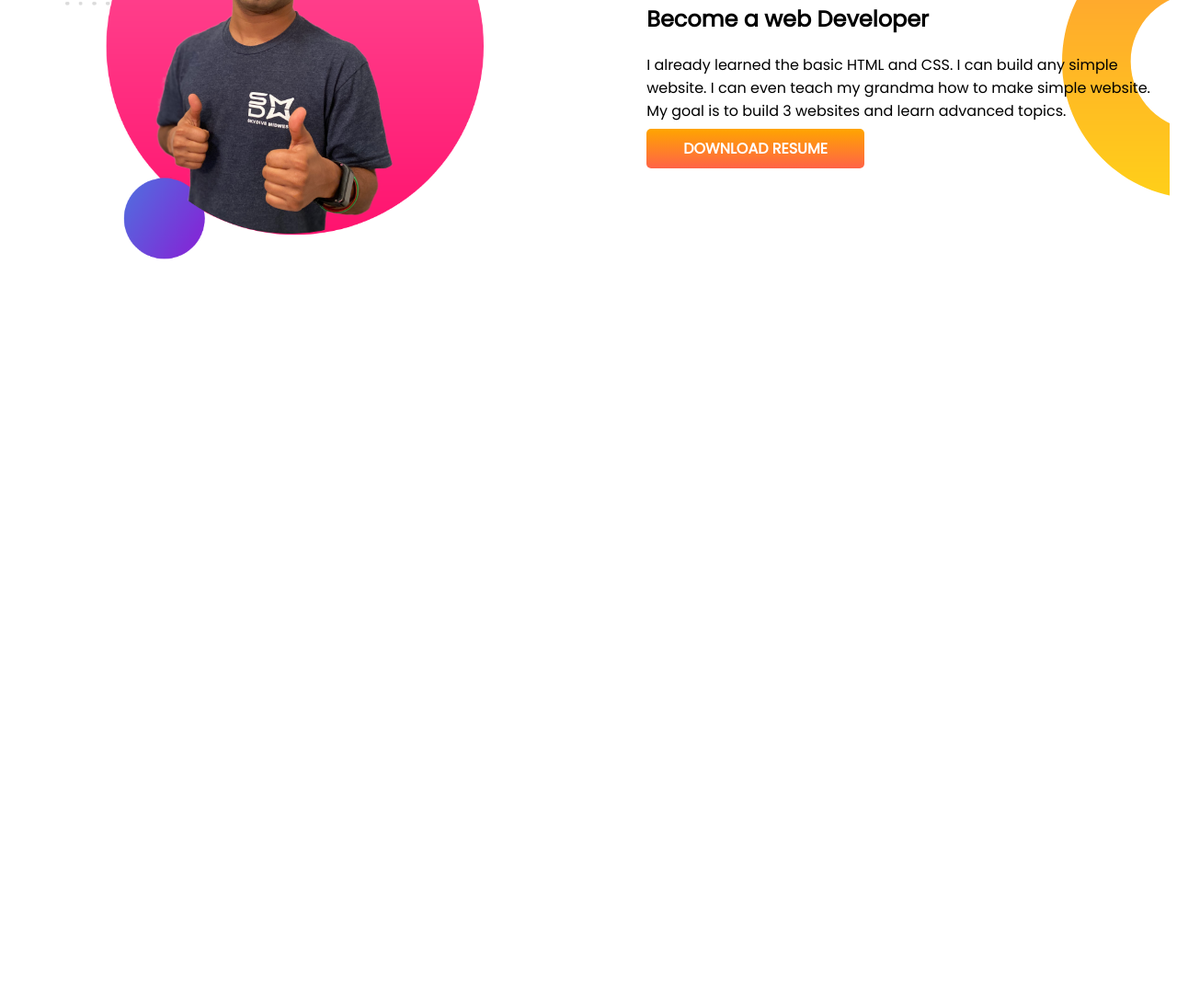
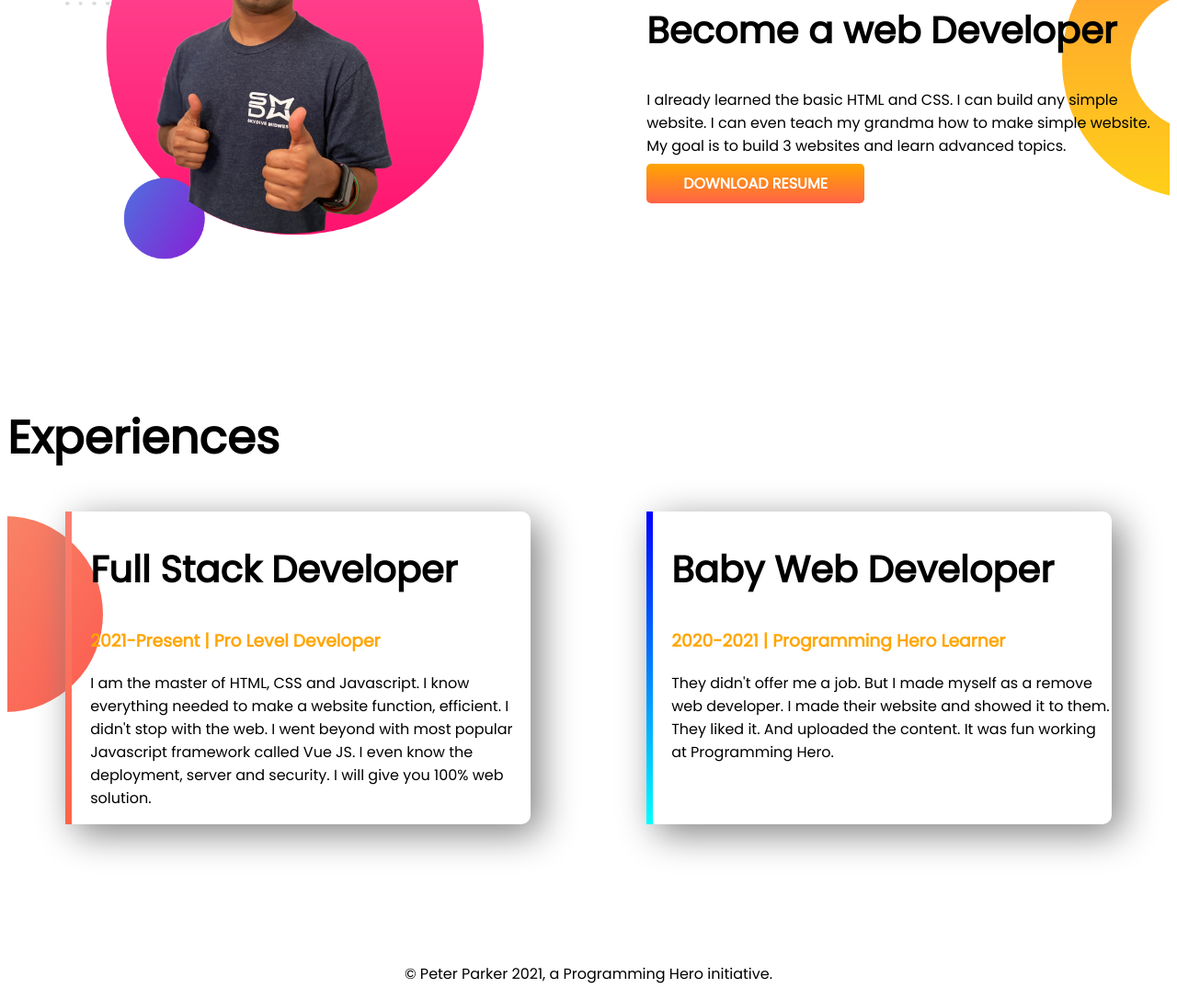
Before and after one commit to nahidraj2020/developer-portfolio, a plain HTML site: page index.html in a window 1280 px wide. Shown: the part 776-1863 px from the top of the page at 92% size. Before the commit the page ends 1215 px from the top, so only its background shows below. Drawn offline with Linux system fonts and the light colour scheme.

Commit message:
website done

```diff
--- a/index.html
+++ b/index.html
@@ -13,7 +13,7 @@
 </head>
 
 <body>
-    <section class="top-banner">
+    <section class="top-banner flexible-container">
         <div class="half-width">
             <h1>Welcome To</h1>
             <h1><span class="orange-color">peter parker</span> World</h1>
@@ -29,7 +29,7 @@
             <img src="images/jhankar.png" alt="" srcset="">
         </div>
     </section>
-    <section class="dream-big">
+    <section class="dream-big flexible-container">
         <div class="half-width">
             <img src="images/jhankar2.png" alt="" srcset="">
         </div>
@@ -42,6 +42,29 @@
         </div>
 
     </section>
+    <section class="experience-area">
+        <h1>Experiences</h1>
+        <div class="flexible-container">
+            <div id="fullstack-exp" class="experience-item">
+                <h2>Full Stack Developer</h2>
+                <h3 class="orange-color">2021-Present | Pro Level Developer</h3>
+                <p>I am the master of HTML, CSS and Javascript. I know everything needed to make a website function,
+                    efficient. I didn't stop with the web. I went beyond with most popular Javascript framework called
+                    Vue
+                    JS. I even know the deployment, server and security. I will give you 100% web solution.</p>
+            </div>
+            <div id="web-developer-exp"class="experience-item">
+                <h2>Baby Web Developer</h2>
+                <h3 class="orange-color">2020-2021 | Programming Hero Learner</h3>
+                <p>They didn't offer me a job. But I made myself as a remove web developer. I made their website and
+                    showed
+                    it to them. They liked it. And uploaded the content. It was fun working at Programming Hero.</p>
+            </div>
+        </div>
+    </section>
+    <footer>
+        <p>© Peter Parker 2021, a Programming Hero initiative.</p>
+    </footer>
 </body>
 
 </html>
--- a/style.css
+++ b/style.css
@@ -4,10 +4,13 @@ body{
 h1{
     font-size: 50px;
 }
+h2{
+    font-size: 40px;
+}
 .orange-color{
     color:orange
 }
-section{
+.flexible-container{
     display: flex;
     margin-bottom: 150px;
 }
@@ -35,3 +38,30 @@ section{
     background-repeat: no-repeat;
     background-position: right;
 }
+.experience-area{
+    background-image: url(images/exp-bg.png);
+    background-repeat: no-repeat;
+    background-position: left;
+}
+.experience-item{
+    width:40%;
+    margin-left: 5%;
+    margin-right: 5%;
+    padding-left: 20px;
+    border-radius: 10px;
+    box-shadow: 10px 10px 40px gray;
+}
+#fullstack-exp{
+    border-left: 7px solid;
+    border-image: linear-gradient(salmon, tomato);
+    border-image-slice: 1;
+}
+#web-developer-exp{
+    border-left: 7px solid;
+    border-image: linear-gradient(blue, cyan);
+    border-image-slice: 1;
+
+}
+footer p{
+    text-align: center;
+}
```
